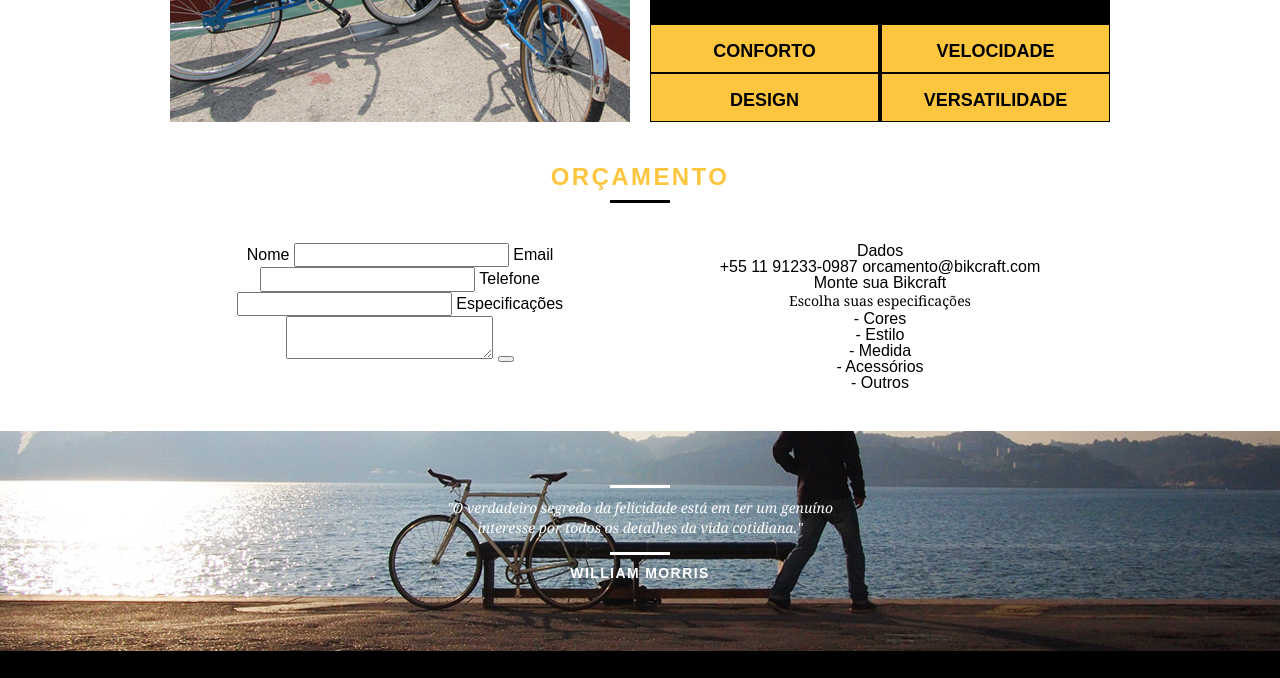
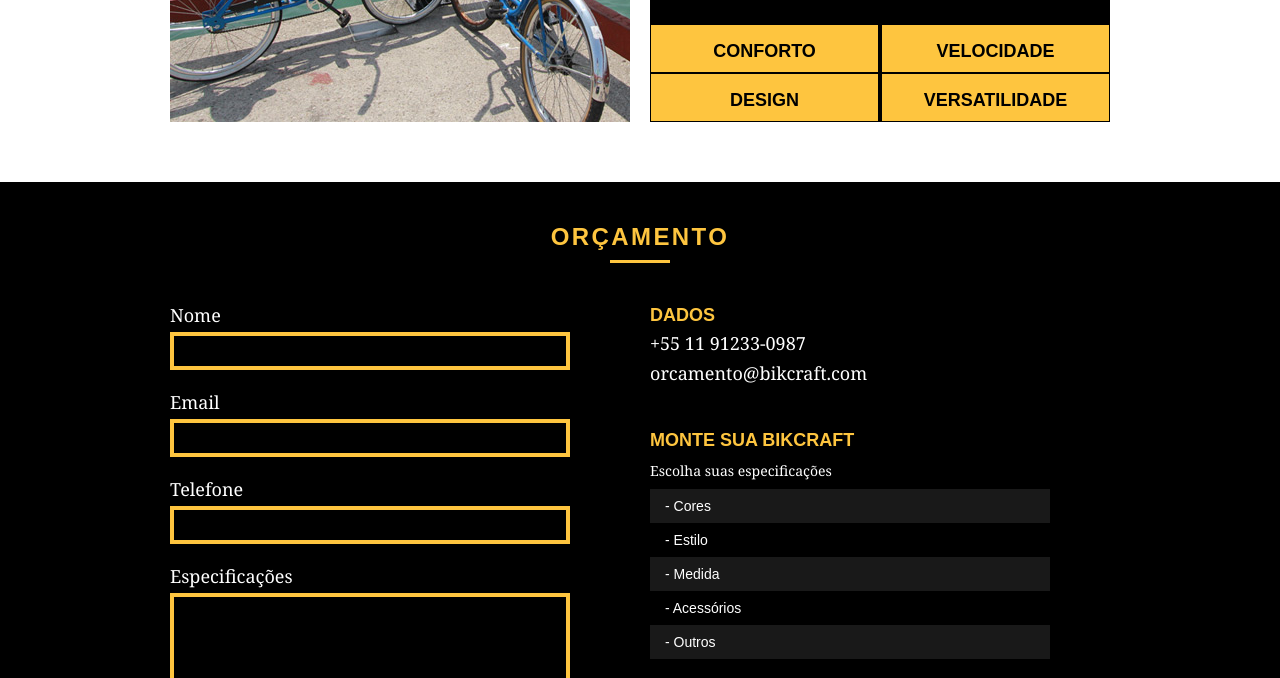
Before and after one commit to felipepereira2697/bikcraft, a plain HTML site: page web/product.html in a window 1280 px wide. Shown: the part 2050-2728 px from the top of the page. Drawn offline with Linux system fonts and the light colour scheme.

Commit message:
Product section finished with budget form

```diff
--- a/web/css/product.css
+++ b/web/css/product.css
@@ -86,11 +86,12 @@
 }
 /*Budget Section*/
 
-.budgetForm
+.budgetFormSection
 {
-    padding: 40px;
+    padding: 40px 0;
     width: 100%;
-    background: #fff;
+    margin-top:60px;
+    background: #000;
     text-align: center;
 
 }
@@ -98,3 +99,88 @@
 {
     color: #FEC53F;
 }
+
+.budgetForm
+{
+    padding-right: 60px;
+    text-align: left;
+}
+
+.budgetForm label
+{
+    display: block;
+    margin-bottom: 4px;
+    color: #FFF;
+    font-family: Georgia, 'Times New Roman', Times, serif;
+    font-size:18px;
+    line-height: 25px;
+}
+.budgetForm input, .budgetForm textarea
+{
+    display: block;
+    width: 100%;
+    border: 4px solid #FEC53F;
+    background:none;
+    color: #FFF;
+    font-size:14px;
+    font-family: Georgia, 'Times New Roman', Times, serif;
+    padding: 7px 10px;
+    margin-bottom: 20px;
+    outline:none;
+}
+
+/*goes to the element that has these two classes*/
+.budgetH2.h2Title:after
+{
+    background: #FEC53F;
+}
+
+.btn
+{
+    background: none;
+    padding: 7px 40px;
+}
+
+.budgetData
+{
+    text-align: left;
+    color: #FFF;
+}
+.budgetData h3
+{
+    color: #FEC53F;
+    font-size: 18px;
+    font-weight: bold;
+    text-transform: uppercase;
+    line-height: 25px;
+
+}
+.budgetData span
+{
+    display: block;
+    font-size:18px;
+    font-family: Georgia, 'Times New Roman', Times, serif;
+    line-height: 30px;
+}
+.sendTo
+{
+    margin-bottom: 40px;
+}
+.budgetData ul
+{
+    padding-right: 60px;
+}
+.budgetData ul li
+{
+    padding: 10px 15px;
+    font-size: 14px;
+}
+.budgetData p
+{
+    margin: 8px 0;
+}
+.budgetData ul li:nth-child(odd)
+{
+    background: rgba(63, 63, 63, 0.4);
+
+}
--- a/web/product.html
+++ b/web/product.html
@@ -114,10 +114,10 @@
             </div>
         </section>
         <!--Budget section-->
-        <section class="budgetForm">
+        <section class="budgetFormSection">
             <div class="container">
                 <h2 class="budgetH2 h2Title">Orçamento</h2>
-                <form id="budgetFormId" class="grid-8">
+                <form id="budgetFormId" class="grid-8 budgetForm">
                     <label for="name">Nome</label>
                     <input type="text" name="name" id="name" />
 
@@ -128,16 +128,16 @@
                     <input type="text" name="phone" id="phone" />
 
                     <label for="specifications">Especificações</label>
-                    <textarea type="text" name="specifications" id="specifications"></textarea>
+                    <textarea rows="5" cols="30" name="specifications" id="specifications"></textarea>
 
-                    <button type="submit" value="Enviar">
-
+                    <button class="btn" type="submit" value="Enviar">
+                        Enviar
                     </button>
                 </form>
                 <div class="budgetData grid-8">
                     <h3>Dados</h3>
                     <span>+55 11 91233-0987</span>
-                    <span>orcamento@bikcraft.com</span>
+                    <span class="sendTo">orcamento@bikcraft.com</span>
                     <h3>
                         Monte sua Bikcraft
                     </h3>
```
